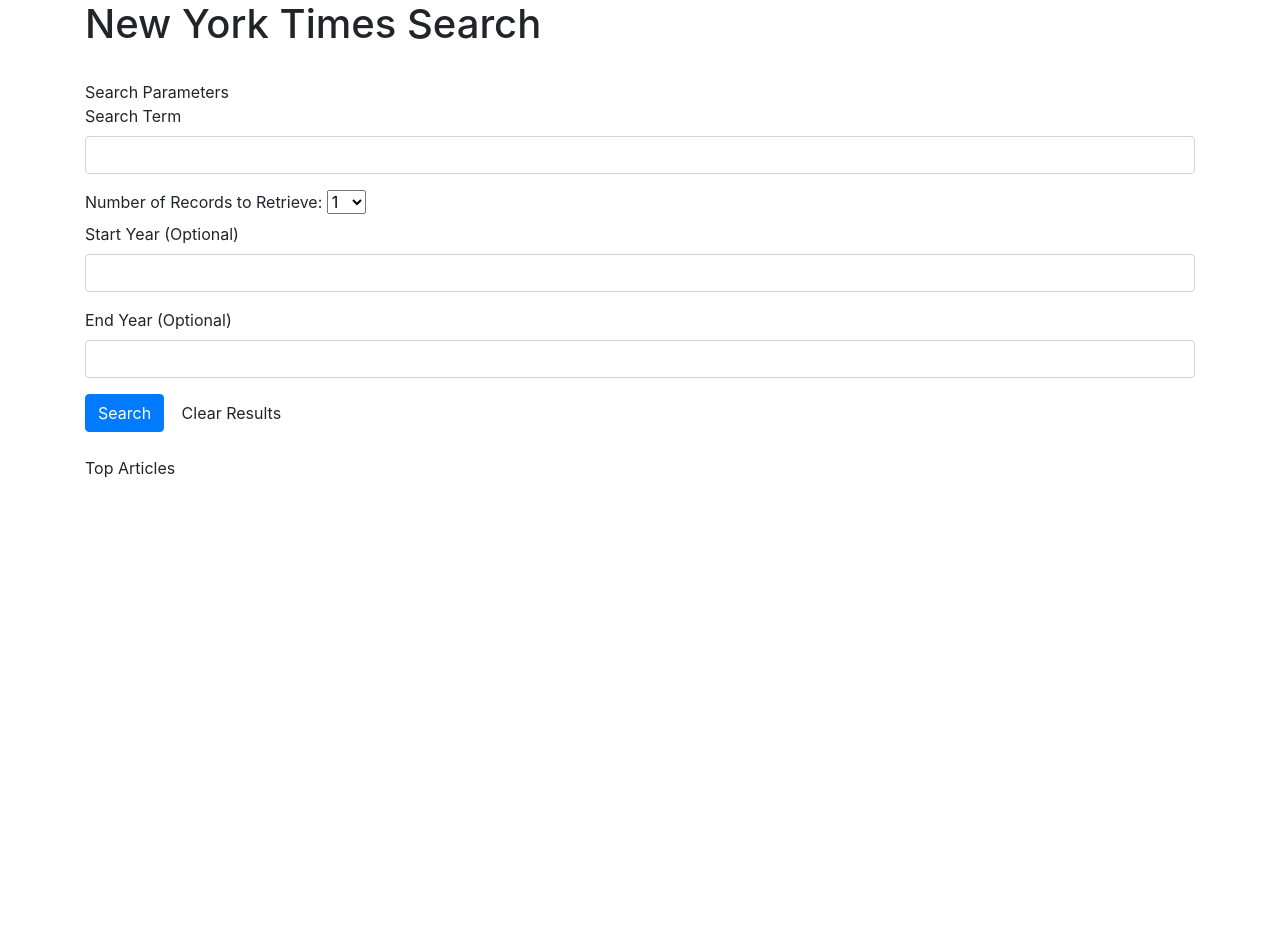
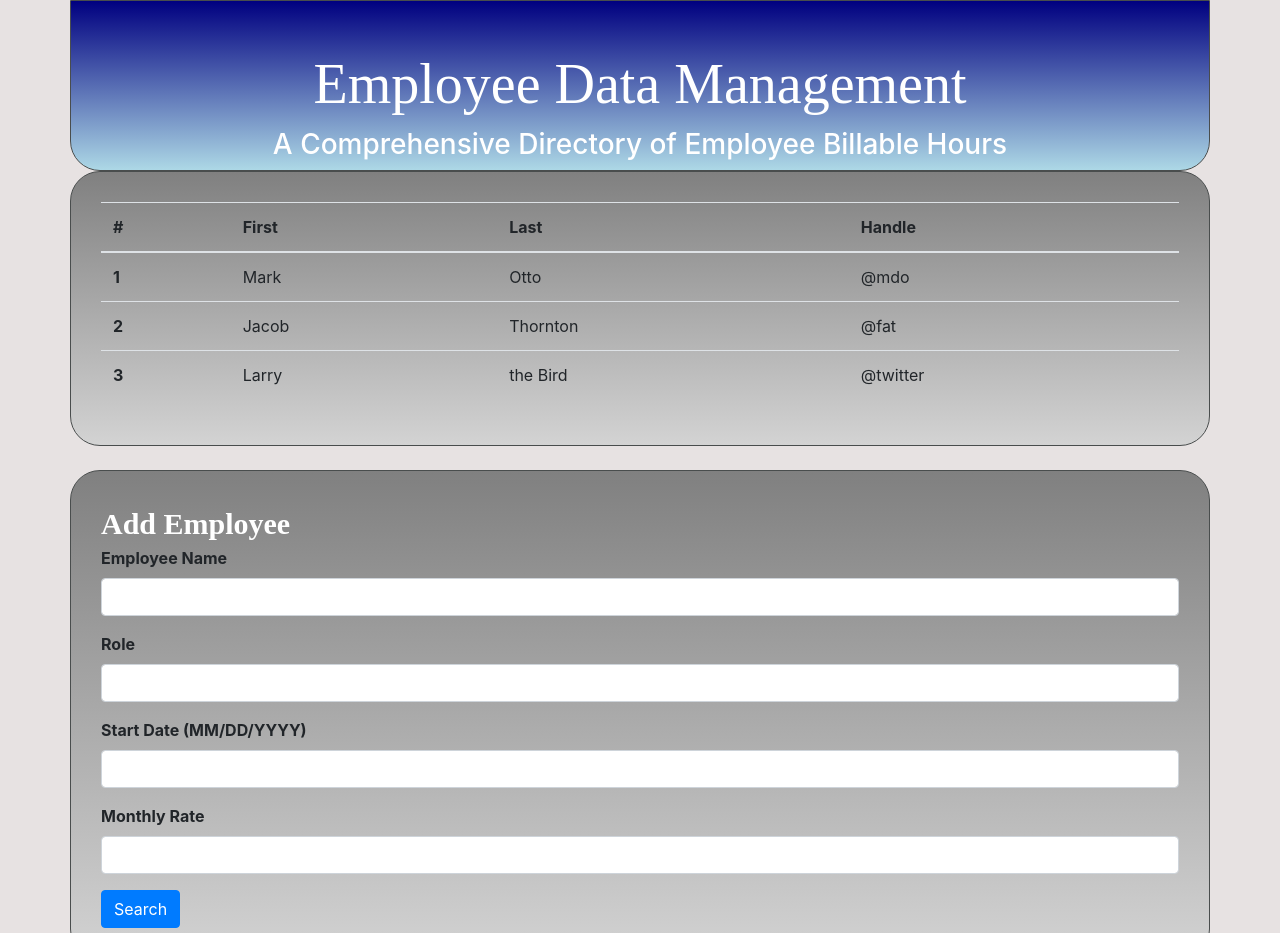
Before and after one commit to cclivick/timesheet-group, a plain HTML site: page index.html in a window 1280 px wide. Shown: the top 933 px of the page. Before the commit the page ends 800 px from the top, so only its background shows below. Drawn offline with nearby package versions, Linux system fonts and the light colour scheme; files that its build step writes are made by us from their sources; a web font is replaced by a local one.

Commit message:
Basic set up complete, styling started

```diff
--- a/assets/style.css
+++ b/assets/style.css
@@ -0,0 +1,42 @@
+body{
+    background-color: rgb(231, 226, 226);
+}
+
+.col-md-12{
+    background-image: linear-gradient(navy, lightblue);
+    color: white;
+    height: auto;
+    text-align: center;
+    border: 1px solid rgb(73, 77, 77);
+    border-bottom-left-radius: 30px;
+    border-bottom-right-radius: 30px;
+}
+#title{
+    margin-top: 50px;
+    margin-bottom: 10px;
+    font-size: 56px;
+    font-family: 'IM Fell English SC', serif;
+}
+#con1,
+#con2,
+#results{
+    border: 1px solid rgb(73, 77, 77);
+    background-image: linear-gradient(gray, lightgray);
+    border-radius: 30px;
+    padding: 30px;
+}
+header{
+    font-weight: bold;
+    color: white;
+    font-size: 30px;
+    font-family: 'IM Fell English SC', serif;
+}
+select{
+    width: 100%;
+}
+label{
+    font-weight: bold;
+}
+button{
+    font-weight: bold;
+}
--- a/index.html
+++ b/index.html
@@ -17,41 +17,67 @@
 <div class="container">
     <div class="row">
         <div class="col-md-12">
-            <h1 id="title">New York Times Search</h1>
+            <h1 id="title">Employee Data Management</h1>
+            <h3 id="subtitle">A Comprehensive Directory of Employee Billable Hours</h3>
         </div>
     </div>
 </div>
+<div class="container" id="con1">
+    <table class="table">
+        <thead>
+        <tr>
+            <th scope="col">#</th>
+            <th scope="col">First</th>
+            <th scope="col">Last</th>
+            <th scope="col">Handle</th>
+        </tr>
+        </thead>
+        <tbody>
+        <tr>
+            <th scope="row">1</th>
+            <td>Mark</td>
+            <td>Otto</td>
+            <td>@mdo</td>
+        </tr>
+        <tr>
+            <th scope="row">2</th>
+            <td>Jacob</td>
+            <td>Thornton</td>
+            <td>@fat</td>
+        </tr>
+        <tr>
+            <th scope="row">3</th>
+            <td>Larry</td>
+            <td>the Bird</td>
+            <td>@twitter</td>
+        </tr>
+        </tbody>
+    </table>
+</div>
     <br>
-<div class="container" id="con1">
-    <header>Search Parameters</header>
+<div class="container" id="con2">
+    <header>Add Employee</header>
 <form>
-    <div class="form-group">
-        <label>Search Term</label>
-        <input type="text" class="form-control" id="searchTerms">
-    </div>
-<label>Number of Records to Retrieve:
-    <select name="numRecords">
-        <option value=1>1</option>
-        <option value=5>5</option>
-        <option value=10>10</option>
-    </select>
-</label>
 <div class="form-group">
-    <label>Start Year (Optional)</label>
+    <label>Employee Name</label>
+    <input type="text" class="form-control" id="searchTerms">
+</div>
+<div class="form-group">
+    <label>Role</label>
     <input type="text" class="form-control" id="startYear">
 </div>
 <div class="form-group">
-        <label>End Year (Optional)</label>
-        <input type="text" class="form-control" id="endYear">
-    </div>
+    <label>Start Date (MM/DD/YYYY)</label>
+    <input type="text" class="form-control" id="endYear">
+</div>
+<div class="form-group">
+    <label>Monthly Rate</label>
+    <input type="text" class="form-control" id="endYear">
+</div>
 <button type="submit" class="btn btn-primary">Search</button>
-<button type="reset" class="btn btn-default">Clear Results</button>
 </form>
 </div>
-    <br>
-<div class="container" id="results">
-    <header>Top Articles</header>
-</div>
+
 <script>
 
 </script>
```
